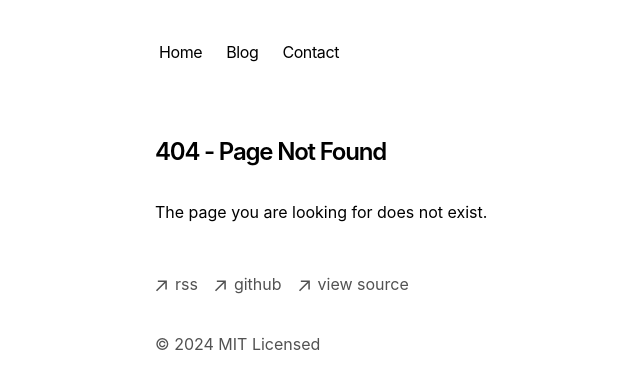
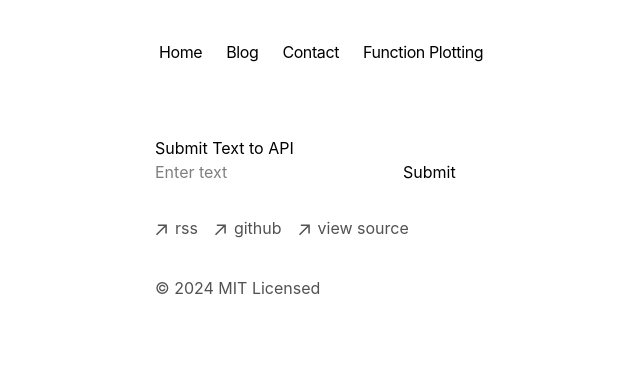
Before and after one commit to a-machine-intelligence-company/amic-portfolio, a Next.js app: page /function-plotting in a window 1280 px wide. Before the commit this address had no page. Shown: the top 388 px of the page, without its empty margins (197-837 px from the left). Built offline with nearby package versions, Linux system fonts and the light colour scheme.

Commit message:
Create new subpage Function Plotting. Begin to implement text input to post to REST API

```diff
--- a/app/components/nav.tsx
+++ b/app/components/nav.tsx
@@ -12,6 +12,9 @@ const navItems = {
   // },
   '/contact': {
     name: 'Contact'
+  },
+  '/function-plotting': {
+    name: 'Function Plotting'
   },
 }
 
--- /dev/null
+++ b/app/function-plotting/page.tsx
@@ -0,0 +1,40 @@
+"use client";
+
+import { useState } from "react";
+
+const FunctionPlotting = () => {
+  const [inputText, setInputText] = useState("");
+
+  const handleSubmit = async (event: React.FormEvent) => {
+    event.preventDefault();
+
+    // Replace with your API endpoint
+    const response = await fetch("/api/your-api-endpoint", {
+      method: "POST",
+      headers: {
+        "Content-Type": "application/json",
+      },
+      body: JSON.stringify({ text: inputText }),
+    });
+
+    const result = await response.json();
+    console.log(result);
+  };
+
+  return (
+    <div>
+      <h1>Submit Text to API</h1>
+      <form onSubmit={handleSubmit}>
+        <input
+          type="text"
+          value={inputText}
+          onChange={(e) => setInputText(e.target.value)}
+          placeholder="Enter text"
+        />
+        <button type="submit">Submit</button>
+      </form>
+    </div>
+  );
+};
+
+export default FunctionPlotting;
```
